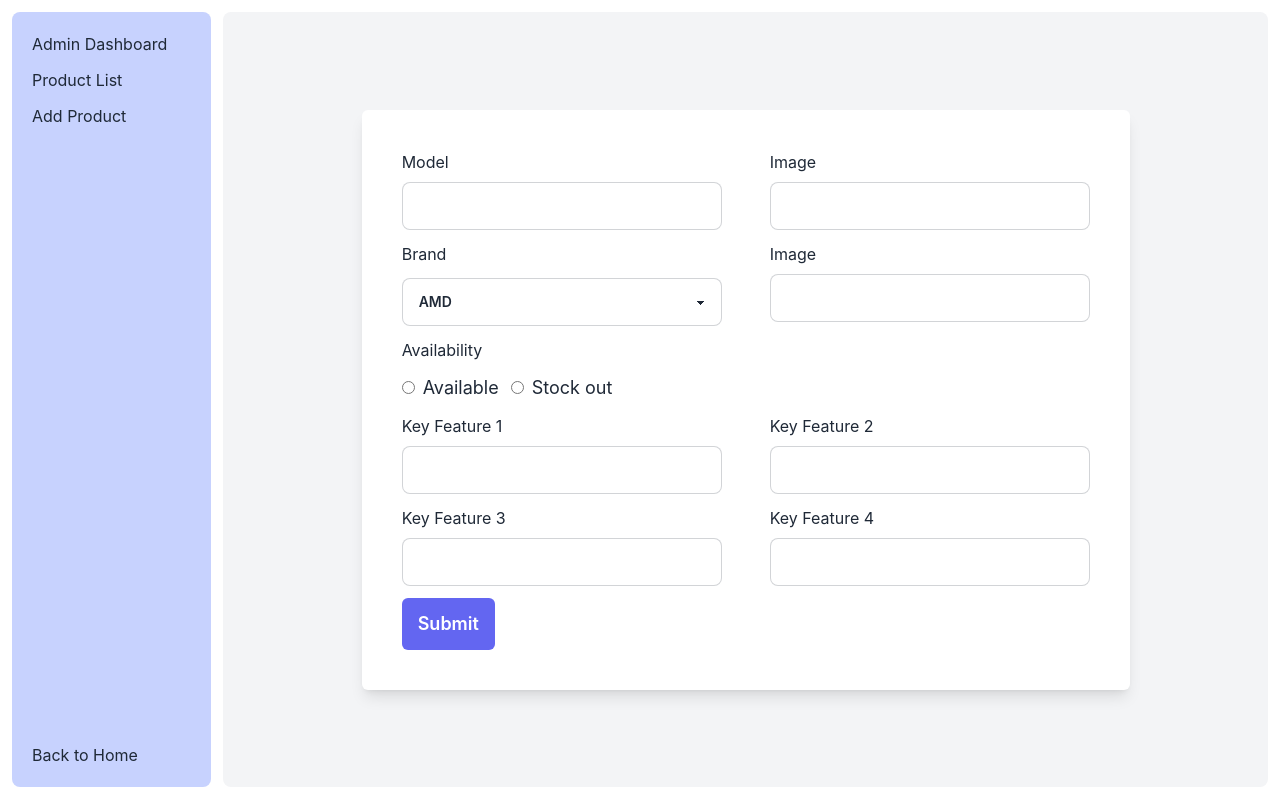
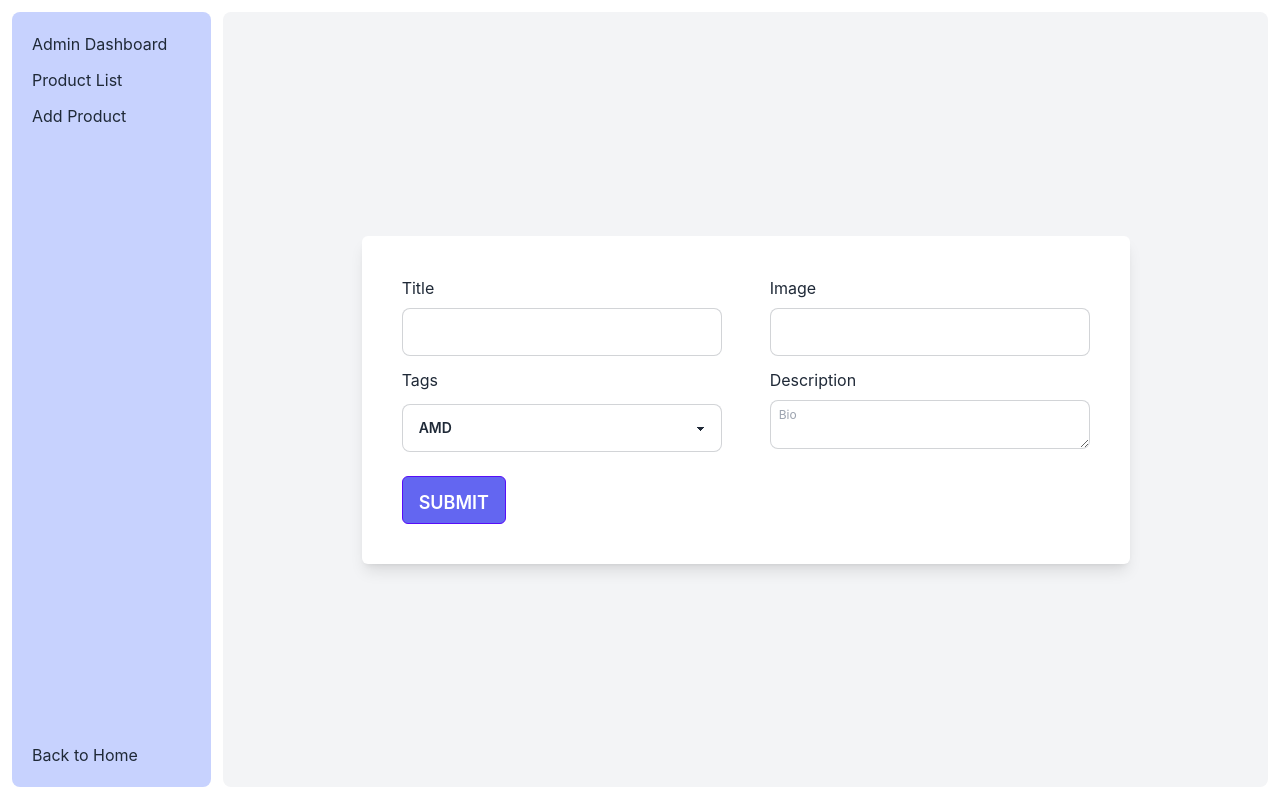
Before and after one commit to reshad21/content-management-application, a React (Create React App) app: page /dashboard/add-product in a window 1280 px wide. Built offline with nearby package versions, Linux system fonts and the light colour scheme.

Commit message:
form create successfully

```diff
--- a/src/pages/Dashbord/AddContent.js
+++ b/src/pages/Dashbord/AddContent.js
@@ -1,25 +1,21 @@
 import React from 'react';
 import { useForm } from 'react-hook-form';
+import { toast } from 'react-hot-toast';
 
 const AddContent = () => {
     const { register, handleSubmit } = useForm();
     const submit = (data) => {
         const product = {
-            model: data.model,
-            brand: data.brand,
-            status: data.status === "true" ? true : false,
-            price: data.price,
-            keyFeature: [
-                data.keyFeature1,
-                data.keyFeature2,
-                data.keyFeature3,
-                data.keyFeature4,
-            ],
+            title: data.title,
+            image: data.image,
+            tag: data.tag,
+            description: data.description,
             spec: [],
         };
 
         // dispatch(addProduct(data));
         console.log(product);
+        toast.success('product added Successfully.');
     };
     return (
         <div className='flex justify-center items-center h-full '>
@@ -28,11 +24,12 @@ const AddContent = () => {
                 onSubmit={handleSubmit(submit)}
             >
                 <div className='flex flex-col w-full max-w-xs'>
-                    <label className='mb-2' htmlFor='model'>
-                        Model
+                    <label className='mb-2' htmlFor='title'>
+                        Title
                     </label>
-                    <input className="input input-bordered w-full max-w-xs" type='text' id='model' {...register("model")} />
+                    <input className="input input-bordered w-full max-w-xs" type='text' id='title' {...register("title")} />
                 </div>
+
                 <div className='flex flex-col w-full max-w-xs'>
                     <label className='mb-2' htmlFor='image'>
                         Image
@@ -41,102 +38,27 @@ const AddContent = () => {
                 </div>
 
                 <div className='flex flex-col w-full max-w-xs'>
-                    <label className='mb-3' htmlFor='brand'>
-                        Brand
+                    <label className='mb-3' htmlFor='tag'>
+                        Tags
                     </label>
-                    <select className="select select-bordered w-full max-w-xs" name='brand' id='brand' {...register("brand")}>
+                    <select className="select select-bordered w-full max-w-xs" name='tag' id='tag' {...register("tag")}>
                         <option value='amd'>AMD</option>
                         <option value='intel'>Intel</option>
                     </select>
                 </div>
+
                 <div className='flex flex-col w-full max-w-xs'>
-                    <label className='mb-2' htmlFor='price'>
-                        Image
+                    <label className='mb-2' htmlFor='description'>
+                        Description
                     </label>
-                    <input className="input input-bordered w-full max-w-xs" type='text' name='price' id='price' {...register("price")} />
+                    <textarea className="textarea textarea-bordered textarea-xs w-full max-w-xs" placeholder="Bio" type='text' name='description' id='description' {...register("description")} ></textarea>
                 </div>
 
-                <div className='flex flex-col w-full max-w-xs'>
-                    <h1 className='mb-3'>Availability</h1>
-                    <div className='flex gap-3'>
-                        <div>
-                            <input
-                                type='radio'
-                                id='available'
-                                value={true}
-                                {...register("status")}
-                            />
-                            <label className='ml-2 text-lg' htmlFor='available'>
-                                Available
-                            </label>
-                        </div>
-                        <div>
-                            <input
-                                type='radio'
-                                id='stockOut'
-                                name='status'
-                                value={false}
-                                {...register("status")}
-                            />
-                            <label className='ml-2 text-lg' htmlFor='stockOut'>
-                                Stock out
-                            </label>
-                        </div>
-                    </div>
-                </div>
                 <div className='flex flex-col w-full max-w-xs'></div>
-                <div className='flex flex-col w-full max-w-xs'>
-                    <label className='mb-2' htmlFor='keyFeature1'>
-                        Key Feature 1
-                    </label>
-                    <input
-                        className="input input-bordered w-full max-w-xs"
-                        type='text'
-                        name='keyFeature1'
-                        id='keyFeature1'
-                        {...register("keyFeature1")}
-                    />
-                </div>
-                <div className='flex flex-col w-full max-w-xs'>
-                    <label className='mb-2' htmlFor='keyFeature2'>
-                        Key Feature 2
-                    </label>
-                    <input
-                        className="input input-bordered w-full max-w-xs"
-                        type='text'
-                        name='keyFeature2'
-                        id='keyFeature2'
-                        {...register("keyFeature2")}
-                    />
-                </div>
-                <div className='flex flex-col w-full max-w-xs'>
-                    <label className='mb-2' htmlFor='keyFeature3'>
-                        Key Feature 3
-                    </label>
-                    <input
-                        className="input input-bordered w-full max-w-xs"
-                        type='text'
-                        name='keyFeature3'
-                        id='keyFeature3'
-                        {...register("keyFeature3")}
-                    />
-                </div>
-                <div className='flex flex-col w-full max-w-xs'>
-                    <label className='mb-2' htmlFor='keyFeature4'>
-                        Key Feature 4
-                    </label>
-                    <input
-                        className="input input-bordered w-full max-w-xs"
-                        type='text'
-                        name='keyFeature4'
-                        id='keyFeature4'
-                        {...register("keyFeature4")}
-                    />
-                </div>
 
                 <div className='flex justify-between items-center w-full'>
                     <button
-                        className=' px-4 py-3 bg-indigo-500 rounded-md font-semibold text-white text-lg disabled:bg-gray-500'
+                        className=' px-4 py-3 bg-indigo-500 rounded-md font-semibold text-white text-lg disabled:bg-gray-500 btn btn-primary'
                         type='submit'
                     >
                         Submit
```
